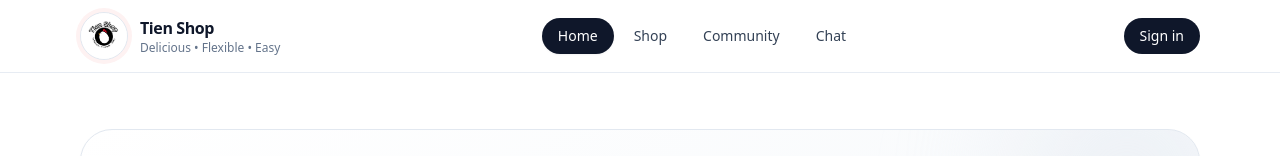
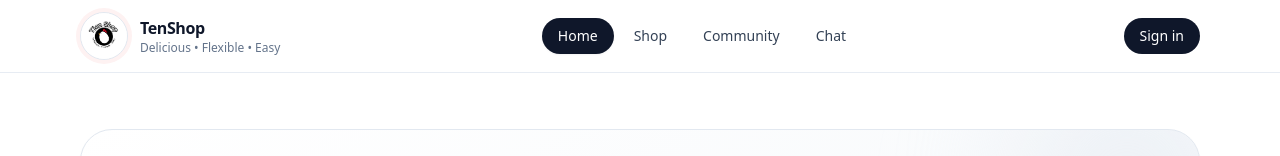
Before and after one commit to THOMAS-Tunn/TenShop, a React (Vite) app in the folder grocery-community-web/: page / in a window 1280 px wide. Shown: the top 156 px of the page. Built offline with nearby package versions, Linux system fonts and the light colour scheme; no server answers.

Commit message:
Update Layout.tsx

```diff
--- a/grocery-community-web/src/components/Layout.tsx
+++ b/grocery-community-web/src/components/Layout.tsx
@@ -24,13 +24,13 @@ export function Layout({ user, loading }: { user: SessionUser | null; loading: b
           <div className="flex h-12 w-12 items-center justify-center overflow-hidden rounded-full border border-slate-200 bg-white shadow-sm ring-4 ring-red-50">
             <img
               src={siteLogo}
-              alt="Tien Shop logo"
+              alt="TenShop logo"
               className="h-full w-full rounded-full object-cover"
             />
           </div>
 
           <div className="leading-tight">
-            <div className="text-base font-semibold tracking-tight text-slate-900">Tien Shop</div>
+            <div className="text-base font-semibold tracking-tight text-slate-900">TenShop</div>
             <div className="text-xs text-slate-500">Delicious • Flexible • Easy</div>
           </div>
         </Link>
```
